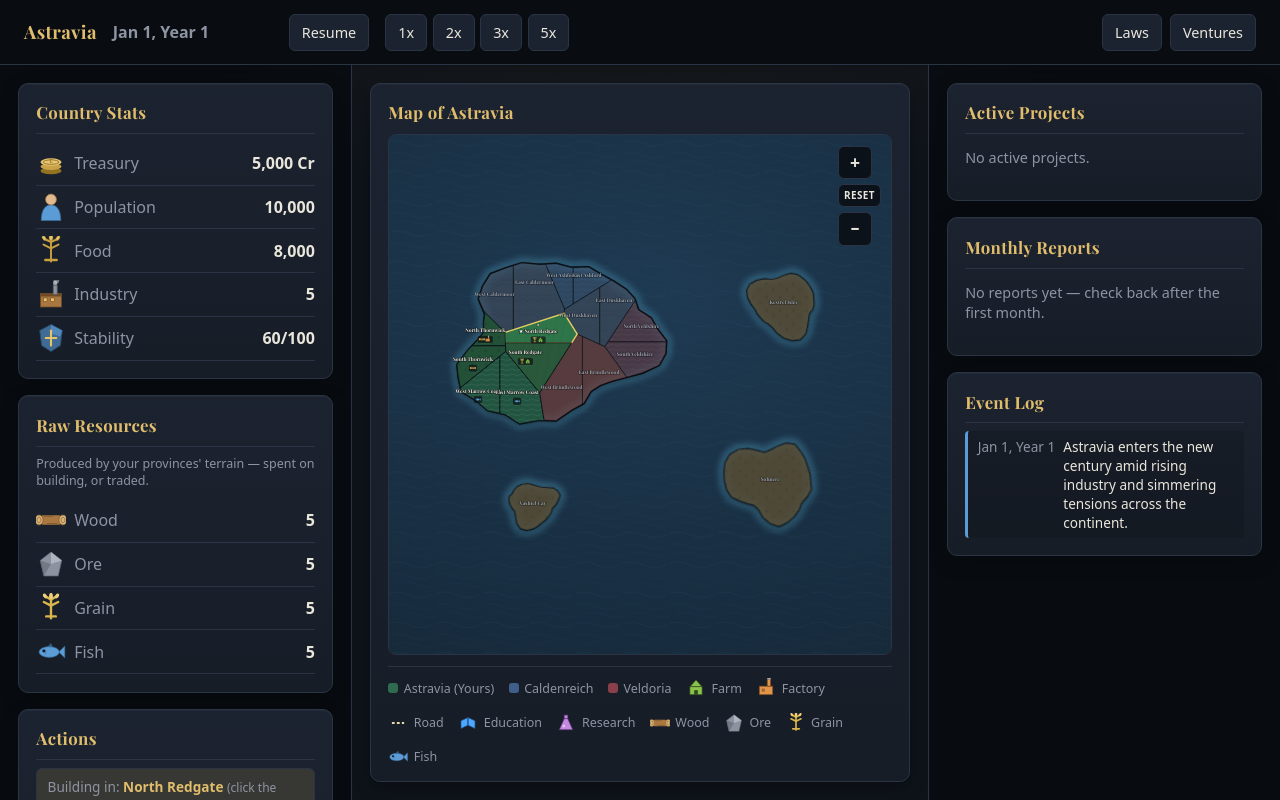
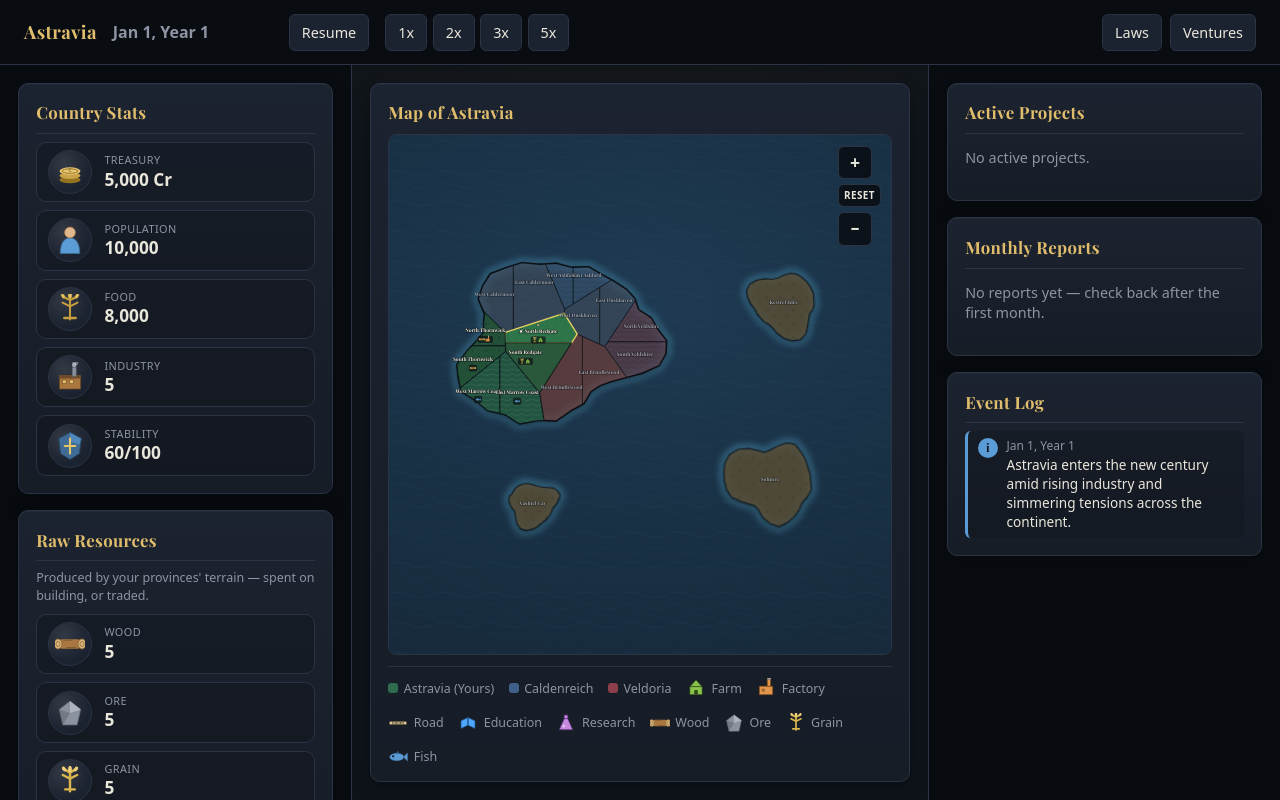
Before and after one commit to alexanderkova033/Theworldgame, a React (Vite) app: page / in a window 1280 px wide. Both pictures are taken after a click on the button 302 px from the left and 752 px from the top of the page. Built offline with nearby package versions, Linux system fonts and the light colour scheme.

Commit message:
feat: enhance UI components with icon tiles for better visual representation in Actions, Resources, and Stats panels

```diff
--- a/src/index.css
+++ b/src/index.css
@@ -107,3 +107,61 @@ h3 {
   margin-bottom: 1rem;
   box-shadow: 0 6px 18px rgba(0, 0, 0, 0.28), inset 0 1px 0 rgba(255, 255, 255, 0.03);
 }
+
+/* Shared "icon tile" layout: a portrait glyph in a round frame beside a
+   label/value pair. Used anywhere a panel would otherwise be a plain text
+   list (stats, resources) so the sidebars read as imagery first. */
+.icon-tile-list {
+  display: flex;
+  flex-direction: column;
+  gap: 0.5rem;
+}
+
+.icon-tile {
+  display: flex;
+  align-items: center;
+  gap: 0.75rem;
+  background: rgba(0, 0, 0, 0.18);
+  border: 1px solid var(--panel-border);
+  border-radius: 10px;
+  padding: 0.45rem 0.7rem;
+}
+
+.icon-tile__icon {
+  width: 44px;
+  height: 44px;
+  border-radius: 50%;
+  background: radial-gradient(circle at 35% 30%, rgba(255, 255, 255, 0.1), transparent 65%), var(--panel-bg-raised);
+  border: 1px solid var(--panel-border);
+  display: flex;
+  align-items: center;
+  justify-content: center;
+  flex-shrink: 0;
+}
+
+.icon-tile__icon svg {
+  width: 30px;
+  height: 30px;
+  display: block;
+}
+
+.icon-tile__body {
+  display: flex;
+  flex-direction: column;
+  min-width: 0;
+  flex: 1;
+}
+
+.icon-tile__label {
+  font-size: 0.68rem;
+  color: var(--text-muted);
+  text-transform: uppercase;
+  letter-spacing: 0.04em;
+}
+
+.icon-tile__value {
+  font-size: 1.08rem;
+  font-weight: 700;
+  font-variant-numeric: tabular-nums;
+  color: var(--text);
+}
--- a/src/presentation/components/ActionsPanel.css
+++ b/src/presentation/components/ActionsPanel.css
@@ -19,26 +19,80 @@
 .actions-panel__group {
   display: flex;
   flex-direction: column;
-  gap: 0.4rem;
+  gap: 0.6rem;
 }
 
-.actions-panel__group button {
+.build-card {
   display: flex;
-  flex-direction: column;
-  align-items: center;
-  gap: 0.15rem;
+  gap: 0.7rem;
+  background: rgba(0, 0, 0, 0.18);
+  border: 1px solid var(--panel-border);
+  border-radius: 10px;
+  padding: 0.65rem 0.75rem;
+  transition: border-color 0.15s ease;
 }
 
-.actions-panel__cap {
-  font-size: 0.72rem;
+.build-card.is-disabled {
+  opacity: 0.6;
+}
+
+.build-card__icon {
+  width: 44px;
+  height: 44px;
+  border-radius: 10px;
+  background: radial-gradient(circle at 35% 25%, rgba(255, 255, 255, 0.1), transparent 65%), var(--panel-bg-raised);
+  border: 1px solid var(--panel-border);
+  display: flex;
+  align-items: center;
+  justify-content: center;
+  flex-shrink: 0;
+}
+
+.build-card__icon svg {
+  width: 32px;
+  height: 32px;
+  display: block;
+}
+
+.build-card__body {
+  flex: 1;
+  min-width: 0;
+}
+
+.build-card__top {
+  display: flex;
+  align-items: baseline;
+  justify-content: space-between;
+  gap: 0.5rem;
+}
+
+.build-card__name {
+  font-family: var(--font-display);
+  font-weight: 700;
+  color: var(--text);
+}
+
+.build-card__cap {
+  font-size: 0.68rem;
   color: var(--text-muted);
   text-transform: uppercase;
   letter-spacing: 0.03em;
+  white-space: nowrap;
 }
 
-.actions-panel__description {
-  font-size: 0.75rem;
+.build-card__cost {
+  font-size: 0.78rem;
+  color: var(--accent-active);
+  margin-top: 0.1rem;
+}
+
+.build-card__description {
+  font-size: 0.74rem;
   color: var(--text-muted);
-  margin: -0.1rem 0 0.3rem;
+  margin: 0.25rem 0 0.5rem;
   line-height: 1.4;
 }
+
+.build-card__button {
+  width: 100%;
+}
--- a/src/presentation/components/ActionsPanel.tsx
+++ b/src/presentation/components/ActionsPanel.tsx
@@ -18,8 +18,10 @@ import {
   ROAD_EFFICIENCY_BONUS,
   ROAD_ORE_COST,
 } from "../../domain/constants";
+import type { ProjectType } from "../../domain/construction/types";
 import type { GameState } from "../../domain/country/types";
 import { getProvinceName } from "../../domain/provinces/provinceRules";
+import { BuildingIcon } from "./BuildingIcon";
 
 interface ActionsPanelProps {
   state: GameState;
@@ -29,9 +31,48 @@ interface ActionsPanelProps {
 
 export function ActionsPanel({ state, selectedProvinceId, dispatch }: ActionsPanelProps) {
   const provinceName = getProvinceName(selectedProvinceId);
-  const farmCount = countBuildingsInProvince(state, "farm", selectedProvinceId);
-  const factoryCount = countBuildingsInProvince(state, "factory", selectedProvinceId);
-  const roadCount = countBuildingsInProvince(state, "road", selectedProvinceId);
+
+  const buildItems: Array<{
+    type: Exclude<ProjectType, "education" | "research">;
+    name: string;
+    cost: string;
+    description: string;
+    count: number;
+    max: number;
+    canBuild: boolean;
+    onBuild: () => void;
+  }> = [
+    {
+      type: "farm",
+      name: "Farm",
+      cost: `${FARM_COST} ${CURRENCY_SYMBOL} + ${FARM_WOOD_COST} Wood`,
+      description: `Produces ${FOOD_PER_FARM.toLocaleString()} food/day.`,
+      count: countBuildingsInProvince(state, "farm", selectedProvinceId),
+      max: buildFarm.maxPerProvince,
+      canBuild: buildFarm.canBuild(state, selectedProvinceId),
+      onBuild: () => dispatch((s) => buildFarm(s, selectedProvinceId)),
+    },
+    {
+      type: "factory",
+      name: "Factory",
+      cost: `${FACTORY_COST} ${CURRENCY_SYMBOL} + ${FACTORY_ORE_COST} Ore`,
+      description: `Produces ${INDUSTRY_PER_FACTORY} industry/day (~${INDUSTRY_PER_FACTORY * INCOME_PER_INDUSTRY} ${CURRENCY_SYMBOL}/day in income).`,
+      count: countBuildingsInProvince(state, "factory", selectedProvinceId),
+      max: buildFactory.maxPerProvince,
+      canBuild: buildFactory.canBuild(state, selectedProvinceId),
+      onBuild: () => dispatch((s) => buildFactory(s, selectedProvinceId)),
+    },
+    {
+      type: "road",
+      name: "Road",
+      cost: `${ROAD_COST} ${CURRENCY_SYMBOL} + ${ROAD_ORE_COST} Ore`,
+      description: `+${ROAD_EFFICIENCY_BONUS * 100}% income & construction speed nationwide, per road (stacks).`,
+      count: countBuildingsInProvince(state, "road", selectedProvinceId),
+      max: buildRoad.maxPerProvince,
+      canBuild: buildRoad.canBuild(state, selectedProvinceId),
+      onBuild: () => dispatch((s) => buildRoad(s, selectedProvinceId)),
+    },
+  ];
 
   return (
     <section className="panel actions-panel">
@@ -42,36 +83,28 @@ export function ActionsPanel({ state, selectedProvinceId, dispatch }: ActionsPan
 
       <div className="actions-panel__group">
         <h3>Build</h3>
-        <button disabled={!buildFarm.canBuild(state, selectedProvinceId)} onClick={() => dispatch((s) => buildFarm(s, selectedProvinceId))}>
-          Build Farm ({FARM_COST} {CURRENCY_SYMBOL} + {FARM_WOOD_COST} Wood)
-          <span className="actions-panel__cap">
-            {farmCount}/{buildFarm.maxPerProvince} here
-          </span>
-        </button>
-        <p className="actions-panel__description">Produces {FOOD_PER_FARM.toLocaleString()} food/day.</p>
-
-        <button
-          disabled={!buildFactory.canBuild(state, selectedProvinceId)}
-          onClick={() => dispatch((s) => buildFactory(s, selectedProvinceId))}
-        >
-          Build Factory ({FACTORY_COST} {CURRENCY_SYMBOL} + {FACTORY_ORE_COST} Ore)
-          <span className="actions-panel__cap">
-            {factoryCount}/{buildFactory.maxPerProvince} here
-          </span>
-        </button>
-        <p className="actions-panel__description">
-          Produces {INDUSTRY_PER_FACTORY} industry/day (~{INDUSTRY_PER_FACTORY * INCOME_PER_INDUSTRY} {CURRENCY_SYMBOL}/day in income).
-        </p>
-
-        <button disabled={!buildRoad.canBuild(state, selectedProvinceId)} onClick={() => dispatch((s) => buildRoad(s, selectedProvinceId))}>
-          Build Road ({ROAD_COST} {CURRENCY_SYMBOL} + {ROAD_ORE_COST} Ore)
-          <span className="actions-panel__cap">
-            {roadCount}/{buildRoad.maxPerProvince} here
-          </span>
-        </button>
-        <p className="actions-panel__description">
-          +{ROAD_EFFICIENCY_BONUS * 100}% income &amp; construction speed nationwide, per road (stacks).
-        </p>
+        {buildItems.map((item) => (
+          <div className={`build-card ${!item.canBuild ? "is-disabled" : ""}`} key={item.type}>
+            <div className="build-card__icon">
+              <svg viewBox="-12 -16 24 24">
+                <BuildingIcon type={item.type} x={0} y={0} size={7} />
+              </svg>
+            </div>
+            <div className="build-card__body">
+              <div className="build-card__top">
+                <span className="build-card__name">{item.name}</span>
+                <span className="build-card__cap">
+                  {item.count}/{item.max} here
+                </span>
+              </div>
+              <div className="build-card__cost">{item.cost}</div>
+              <p className="build-card__description">{item.description}</p>
+              <button className="build-card__button" disabled={!item.canBuild} onClick={item.onBuild}>
+                Build {item.name}
+              </button>
+            </div>
+          </div>
+        ))}
       </div>
     </section>
   );
--- a/src/presentation/components/BuildingIcon.tsx
+++ b/src/presentation/components/BuildingIcon.tsx
@@ -72,8 +72,17 @@ export function BuildingIcon({ type, x, y, size = 5 }: BuildingIconProps) {
         </g>
       );
     case "road":
-      // Legend-only: a short dashed road segment.
-      return <line x1={x - size} y1={y} x2={x + size} y2={y} stroke={color} strokeWidth={2} strokeDasharray="2.5 2" />;
+      // A paved strip with a dashed centerline and hub dots at each end —
+      // reads as an actual road, not just a legend swatch, when drawn big.
+      return (
+        <g>
+          <line x1={x - size * 1.15} y1={y} x2={x + size * 1.15} y2={y} stroke="#3a2f1e" strokeWidth={size * 0.62} strokeLinecap="round" />
+          <line x1={x - size * 1.15} y1={y} x2={x + size * 1.15} y2={y} stroke={color} strokeWidth={size * 0.62} strokeLinecap="round" opacity={0.28} />
+          <line x1={x - size * 0.85} y1={y} x2={x + size * 0.85} y2={y} stroke={color} strokeWidth={size * 0.18} strokeLinecap="round" strokeDasharray={`${size * 0.4} ${size * 0.32}`} />
+          <circle cx={x - size * 1.15} cy={y} r={size * 0.26} fill={color} stroke="#3a2f1e" strokeWidth={0.4} />
+          <circle cx={x + size * 1.15} cy={y} r={size * 0.26} fill={color} stroke="#3a2f1e" strokeWidth={0.4} />
+        </g>
+      );
     default:
       return null;
   }
--- a/src/presentation/components/EventLog.css
+++ b/src/presentation/components/EventLog.css
@@ -11,10 +11,11 @@
 
 .event-log__item {
   display: flex;
-  gap: 0.5rem;
+  align-items: flex-start;
+  gap: 0.55rem;
   font-size: 0.85rem;
-  padding: 0.35rem 0.6rem;
-  border-radius: 4px;
+  padding: 0.4rem 0.6rem;
+  border-radius: 6px;
   background: rgba(0, 0, 0, 0.15);
   border-left: 3px solid var(--info);
 }
@@ -27,7 +28,38 @@
   border-left-color: var(--danger);
 }
 
+.event-log__badge {
+  flex-shrink: 0;
+  width: 20px;
+  height: 20px;
+  border-radius: 50%;
+  display: flex;
+  align-items: center;
+  justify-content: center;
+  font-size: 0.72rem;
+  font-weight: 700;
+  font-family: var(--font-display);
+  background: var(--info);
+  color: #0e131a;
+}
+
+.event-log__badge--warning {
+  background: var(--warning);
+}
+
+.event-log__badge--danger {
+  background: var(--danger);
+}
+
+.event-log__body {
+  display: flex;
+  flex-direction: column;
+  gap: 0.05rem;
+  min-width: 0;
+}
+
 .event-log__date {
   color: var(--text-muted);
+  font-size: 0.75rem;
   white-space: nowrap;
 }
--- a/src/presentation/components/EventLog.tsx
+++ b/src/presentation/components/EventLog.tsx
@@ -6,6 +6,12 @@ interface EventLogProps {
   events: GameEvent[];
 }
 
+const SEVERITY_GLYPH: Record<string, string> = {
+  info: "i",
+  warning: "!",
+  danger: "!",
+};
+
 export function EventLog({ events }: EventLogProps) {
   return (
     <section className="panel event-log">
@@ -13,8 +19,11 @@ export function EventLog({ events }: EventLogProps) {
       <ul className="event-log__list">
         {events.map((event) => (
           <li key={event.id} className={`event-log__item event-log__item--${event.severity}`}>
-            <span className="event-log__date">{formatDate(event.date)}</span>
-            <span>{event.message}</span>
+            <span className={`event-log__badge event-log__badge--${event.severity}`}>{SEVERITY_GLYPH[event.severity] ?? "i"}</span>
+            <span className="event-log__body">
+              <span className="event-log__date">{formatDate(event.date)}</span>
+              <span>{event.message}</span>
+            </span>
           </li>
         ))}
       </ul>
--- a/src/presentation/components/ReportsPanel.css
+++ b/src/presentation/components/ReportsPanel.css
@@ -23,9 +23,16 @@
 
 .reports-panel__item-row {
   display: flex;
+  align-items: center;
   justify-content: space-between;
   font-size: 0.85rem;
   color: var(--text-muted);
+}
+
+.reports-panel__row-label {
+  display: inline-flex;
+  align-items: center;
+  gap: 0.3rem;
 }
 
 .reports-panel__empty {
--- a/src/presentation/components/ReportsPanel.tsx
+++ b/src/presentation/components/ReportsPanel.tsx
@@ -2,6 +2,7 @@ import "./ReportsPanel.css";
 import { formatMonthYear } from "../../domain/country/calendar";
 import { CURRENCY_SYMBOL } from "../../domain/constants";
 import type { MonthlyReport } from "../../domain/country/types";
+import { StatIcon } from "./StatIcon";
 
 interface ReportsPanelProps {
   reports: MonthlyReport[];
@@ -24,23 +25,33 @@ export function ReportsPanel({ reports }: ReportsPanelProps) {
           <li key={report.id} className="reports-panel__item">
             <div className="reports-panel__item-header">{formatMonthYear(report.date)}</div>
             <div className="reports-panel__item-row">
-              <span>Income</span>
+              <span className="reports-panel__row-label">
+                <StatIcon type="treasury" size={18} /> Income
+              </span>
               <span>+{Math.round(report.totalIncome)} {CURRENCY_SYMBOL}</span>
             </div>
             <div className="reports-panel__item-row">
-              <span>Expenses</span>
+              <span className="reports-panel__row-label">
+                <StatIcon type="treasury" size={18} /> Expenses
+              </span>
               <span>-{Math.round(report.totalExpenses)} {CURRENCY_SYMBOL}</span>
             </div>
             <div className="reports-panel__item-row">
-              <span>Net Treasury</span>
+              <span className="reports-panel__row-label">
+                <StatIcon type="treasury" size={18} /> Net Treasury
+              </span>
               <span>{formatSigned(report.netTreasuryChange)}</span>
             </div>
             <div className="reports-panel__item-row">
-              <span>Population</span>
+              <span className="reports-panel__row-label">
+                <StatIcon type="population" size={18} /> Population
+              </span>
               <span>{formatSigned(report.populationChange)}</span>
             </div>
             <div className="reports-panel__item-row">
-              <span>Stability</span>
+              <span className="reports-panel__row-label">
+                <StatIcon type="stability" size={18} /> Stability
+              </span>
               <span>{formatSigned(report.stabilityChange)}</span>
             </div>
           </li>
--- a/src/presentation/components/ResourcesPanel.tsx
+++ b/src/presentation/components/ResourcesPanel.tsx
@@ -18,19 +18,21 @@ export function ResourcesPanel({ resources }: ResourcesPanelProps) {
     <section className="panel resources-panel">
       <h2>Raw Resources</h2>
       <p className="resources-panel__hint">Produced by your provinces' terrain — spent on building, or traded.</p>
-      <dl className="stats-panel__grid">
+      <div className="icon-tile-list">
         {RESOURCE_TYPES.map((type) => (
-          <div className="stats-panel__row" key={type}>
-            <dt>
-              <svg width={30} height={30} viewBox="-10 -10 20 20" className="stats-panel__icon">
+          <div className="icon-tile" key={type}>
+            <div className="icon-tile__icon">
+              <svg viewBox="-10 -10 20 20">
                 <ResourceIcon type={type} size={8} />
               </svg>
-              {RESOURCE_LABELS[type]}
-            </dt>
-            <dd>{Math.round(resources[type]).toLocaleString()}</dd>
+            </div>
+            <div className="icon-tile__body">
+              <span className="icon-tile__label">{RESOURCE_LABELS[type]}</span>
+              <span className="icon-tile__value">{Math.round(resources[type]).toLocaleString()}</span>
+            </div>
           </div>
         ))}
-      </dl>
+      </div>
     </section>
   );
 }
--- a/src/presentation/components/StatIcon.tsx
+++ b/src/presentation/components/StatIcon.tsx
@@ -16,11 +16,12 @@ export type StatIconType =
 
 interface StatIconProps {
   type: StatIconType;
+  size?: number;
 }
 
-export function StatIcon({ type }: StatIconProps) {
+export function StatIcon({ type, size = 30 }: StatIconProps) {
   return (
-    <svg width={30} height={30} viewBox="-10 -10 20 20" className="stats-panel__icon">
+    <svg width={size} height={size} viewBox="-10 -10 20 20" className="stats-panel__icon">
       {renderShape(type)}
     </svg>
   );
--- a/src/presentation/components/StatsPanel.css
+++ b/src/presentation/components/StatsPanel.css
@@ -1,28 +1,3 @@
-.stats-panel__grid {
-  margin: 0;
-}
-
-.stats-panel__row {
-  display: flex;
-  align-items: center;
-  justify-content: space-between;
-  padding: 0.4rem 0;
-  border-bottom: 1px solid var(--panel-border);
-}
-
-.stats-panel__row dt {
-  display: flex;
-  align-items: center;
-  gap: 0.5rem;
-  color: var(--text-muted);
-}
-
-.stats-panel__row dd {
-  margin: 0;
-  font-weight: 600;
-  font-variant-numeric: tabular-nums;
-}
-
 .stats-panel__icon {
   flex-shrink: 0;
   color: var(--accent);
--- a/src/presentation/components/StatsPanel.tsx
+++ b/src/presentation/components/StatsPanel.tsx
@@ -26,17 +26,19 @@ export function StatsPanel({ stats }: StatsPanelProps) {
   return (
     <section className="panel stats-panel">
       <h2>Country Stats</h2>
-      <dl className="stats-panel__grid">
+      <div className="icon-tile-list">
         {rows.map(([icon, label, value]) => (
-          <div className="stats-panel__row" key={label}>
-            <dt>
+          <div className="icon-tile" key={label}>
+            <div className="icon-tile__icon">
               <StatIcon type={icon} />
-              {label}
-            </dt>
-            <dd>{value}</dd>
+            </div>
+            <div className="icon-tile__body">
+              <span className="icon-tile__label">{label}</span>
+              <span className="icon-tile__value">{value}</span>
+            </div>
           </div>
         ))}
-      </dl>
+      </div>
     </section>
   );
 }
```
